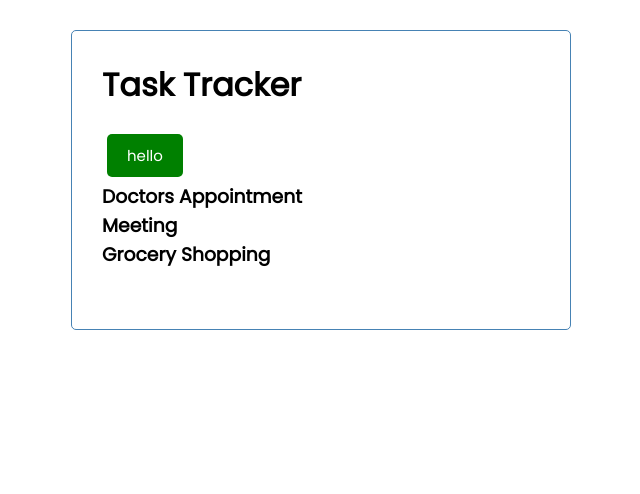
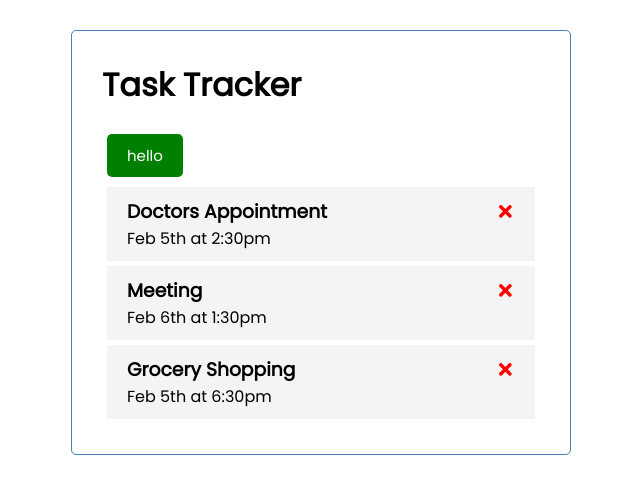
Before and after one commit to xuan6/react-task-tracker, a React (Create React App) app in the folder my-app/: page / in a window 1280 px wide. Shown: the top 494 px of the page, without its empty margins (319-959 px from the left). Built offline with nearby package versions, Linux system fonts and the light colour scheme.

Commit message:
adding icon to task

```diff
--- a/my-app/package.json
+++ b/my-app/package.json
@@ -8,6 +8,7 @@
     "@testing-library/user-event": "^12.8.3",
     "react": "^17.0.2",
     "react-dom": "^17.0.2",
+    "react-icons": "^4.3.1",
     "react-scripts": "4.0.3",
     "web-vitals": "^1.1.2"
   },
--- /dev/null
+++ b/my-app/src/components/Task.js
@@ -0,0 +1,13 @@
+import {FaTimes} from 'react-icons/fa'
+
+const Task = ({task}) => {
+    return (
+        <div className='task'>
+            <h3>{task.text}<FaTimes className='cancel-icon'/></h3>
+            <p>{task.day}</p>
+
+        </div>
+    )
+}
+
+export default Task
--- a/my-app/src/components/Tasks.js
+++ b/my-app/src/components/Tasks.js
@@ -1,9 +1,10 @@
+import Task from './Task'
 const Tasks = ({tasks}) => {
 
     return (
         <div>
             {tasks.map((task)=>(
-                <h3 key={task.id}>{task.text}</h3>
+                <Task key={task.id} task={task}/>
             )
             )}
         </div>
--- a/my-app/src/index.css
+++ b/my-app/src/index.css
@@ -75,6 +75,11 @@
   justify-content: space-between;
 }
 
+.task .cancel-icon {
+  color:red;
+  cursor: pointer;
+}
+
 .add-form {
   margin-bottom: 40px;
 }
```
Also changed, not shown: 1 other file (tests, documents, lock files or other folders).
